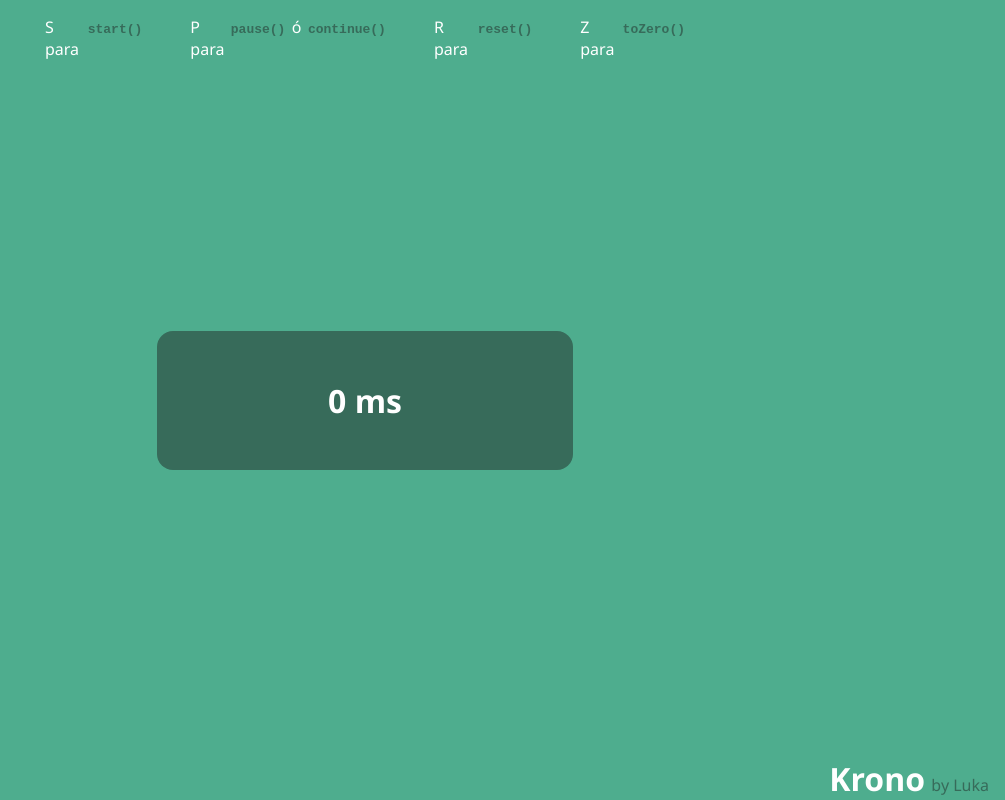
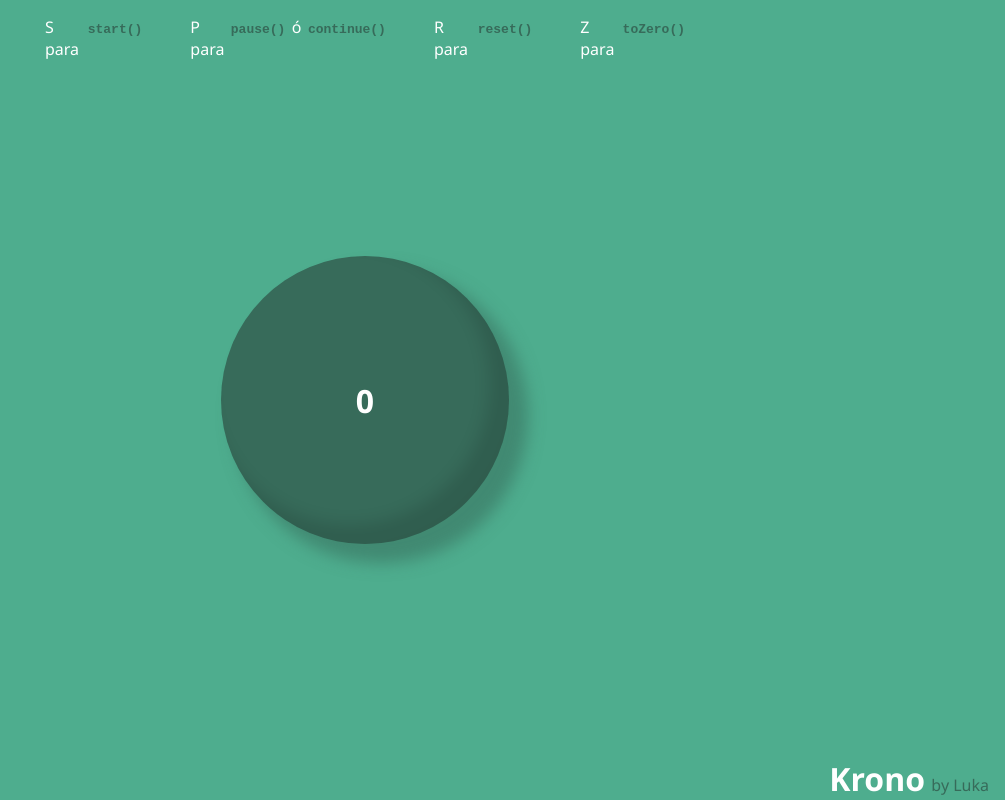
Before and after one commit to LukaSaldivia/Krono, a plain HTML site: page index.html in a window 1280 px wide. Shown: the whole page, without its empty margins (275-1280 px from the left). Drawn offline with Linux system fonts and the light colour scheme.

Commit message:
Add files via upload

```diff
--- a/main.js
+++ b/main.js
@@ -1,7 +1,9 @@
 class Krono{
-    constructor(){
+    constructor(div=1){
         this.startTime = 0;
         this.isRunning = false;
+        //
+        this.div = div;
         //
         this.startPause = 0;
         this.pauseTime = 0;
@@ -26,10 +28,10 @@ class Krono{
     }
 
     getTime(){
-        let elapsedTime = this.startPause - this.startTime - this.pauseTime;
+        let elapsedTime = Math.floor((this.startPause - this.startTime - this.pauseTime)/this.div);
 
         if(this.isRunning){
-            elapsedTime = Date.now()-this.startTime-this.pauseTime;
+            elapsedTime = Math.floor((Date.now()-this.startTime-this.pauseTime)/this.div);
         }
         return elapsedTime;
     }
@@ -66,19 +68,27 @@ class Krono{
 
 
 let reloj = new Krono;
+let reloj2 = new Krono(1000)
+reloj2.start();
+
 
 
 
 
 
 function showTime(){
-    document.querySelector('#timer').innerText = `${reloj.getTime()} ms`;
+    document.querySelector('#timer').innerText = reloj.getTime();
 }
 
 
 window.setInterval( function(){
     showTime();
-  },1000/60);
+    console.log(reloj2.getTime())
+
+    // if(reloj.getTime()>5000){
+    //     reloj.toZero();
+    // }
+  },0);
 
 
 document.addEventListener('keypress',(e)=>{
@@ -88,11 +98,15 @@ document.addEventListener('keypress',(e)=>{
             reloj.start()
             break;
 
-        case 'KeyR':
-            reloj.reset()
-            break;
-        case 'KeyP':
-            reloj.isPaused? reloj.continue() : reloj.pause()
+            case 'KeyR':
+                reloj.reset()
+                break;
+                case 'KeyP':
+                    if(reloj.isPaused){
+                        reloj.continue()
+                    }else{
+                        reloj.pause()
+            }
             break;
         case 'KeyZ':
             reloj.toZero()
--- a/style.css
+++ b/style.css
@@ -20,11 +20,14 @@ body{
     color: white;
     font-weight: bolder;
     font-size: 2rem;
-    border-radius: 1rem;
-    width: 20rem;
-    max-width: 20rem;
+    border-radius: 100%;
+    width: 12rem;
+    max-width: 12rem;
+    aspect-ratio: 1/1;
     display: grid;
-    justify-content: center;
+    place-content: center;
+    box-shadow: 1rem 1rem 1rem .2rem #376b5a88,
+                -1rem -1rem 1rem .2rem #00000020 inset;
 }
 
 ul{
@@ -46,8 +49,8 @@ li{
 
 code{
     color: #376b5a;
+    font-family: monospace;
     font-weight: 900;
-    font-family: monospace;
 }
 
 div.title{
```
